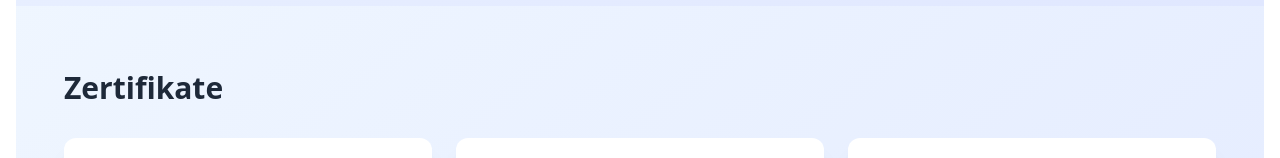
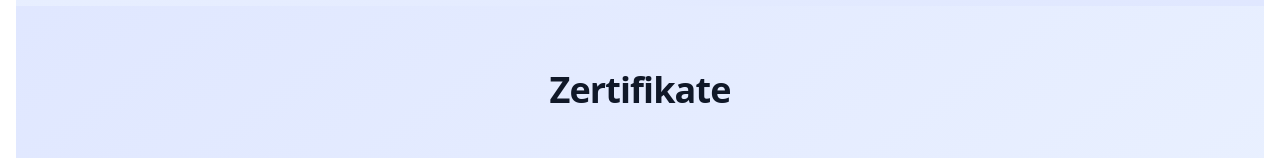
Before and after one commit to MainDeSang/profile, a React (Vite) app: page / in a window 1280 px wide. Shown: the part 2493-2651 px from the top of the page. Built offline with nearby package versions, Linux system fonts and the light colour scheme.

Commit message:
Text hinzugefügt

```diff
--- a/src/components/Certificates.tsx
+++ b/src/components/Certificates.tsx
@@ -50,9 +50,9 @@ const certifications = [
 
 const Certifications = () => {
     return (
-        <section className="bg-gradient-to-br from-blue-50 to-indigo-100 py-16 px-4 sm:px-6 lg:px-8">
+        <section className="bg-gradient-to-br from-indigo-100 to-blue-50 py-16 px-4 sm:px-6 lg:px-8">
             <div className="max-w-6xl mx-auto">
-                <h2 className="text-3xl font-bold text-gray-800 mb-8">Zertifikate</h2>
+                <h2 className="text-4xl font-extrabold text-gray-900 mb-12 text-center tracking-tight">Zertifikate</h2>
                 <div className="grid grid-cols-1 sm:grid-cols-2 lg:grid-cols-3 gap-6">
                     {certifications.map((cert, index) => (
                         <div
@@ -63,7 +63,7 @@ const Certifications = () => {
                             <img
                                 src={cert.thumbnail} // Display the thumbnail
                                 alt={`${cert.title}`}
-                                className="mb-4 rounded-md object-contain h-48 w-full"
+                                className="mb-4 rounded-md object-contain h-34 w-full"
                             />
                             <h3 className="text-xl font-semibold text-gray-800">{cert.title}</h3>
                             <p className="text-gray-600">{cert.issuer}</p>
```
